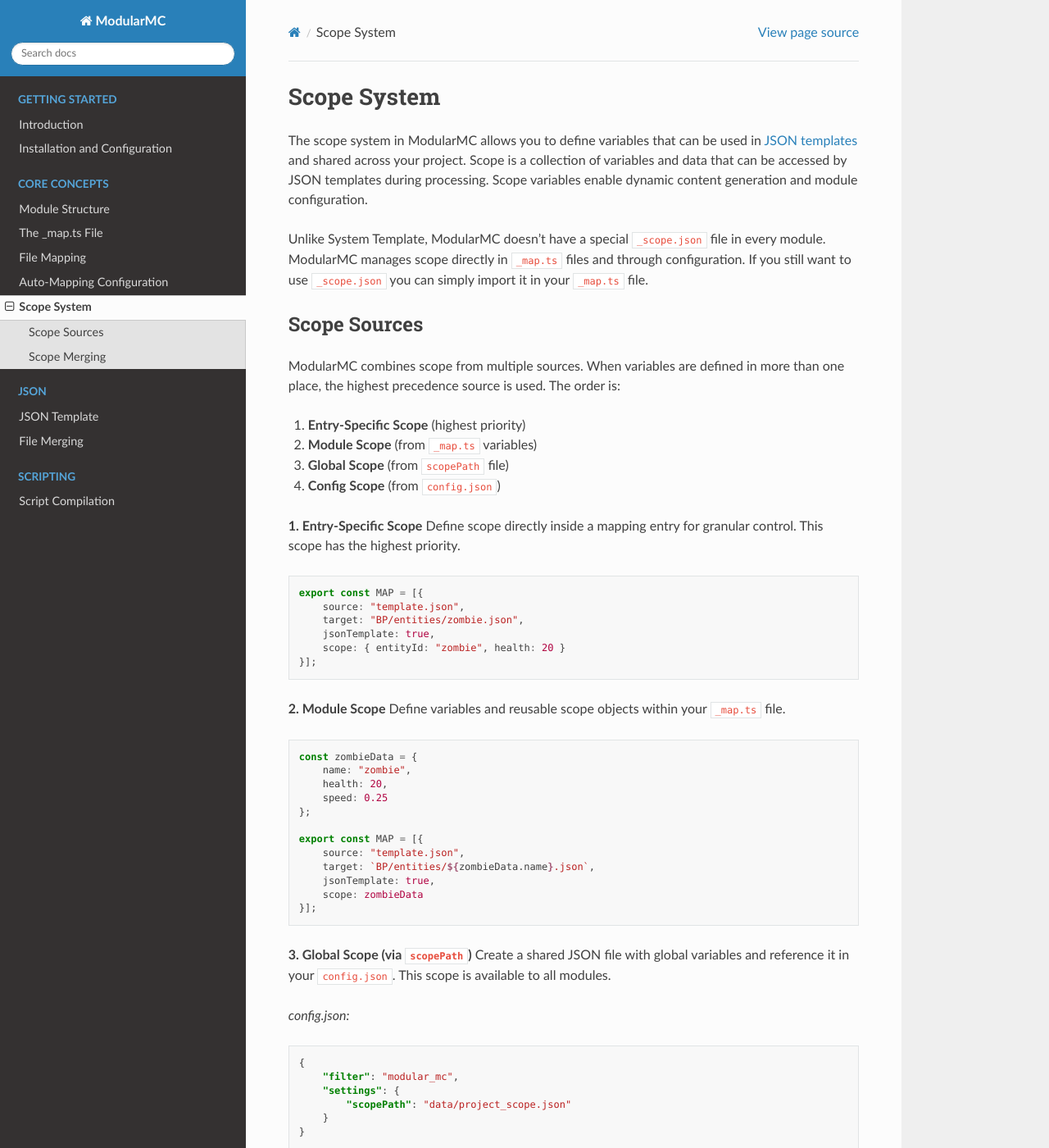
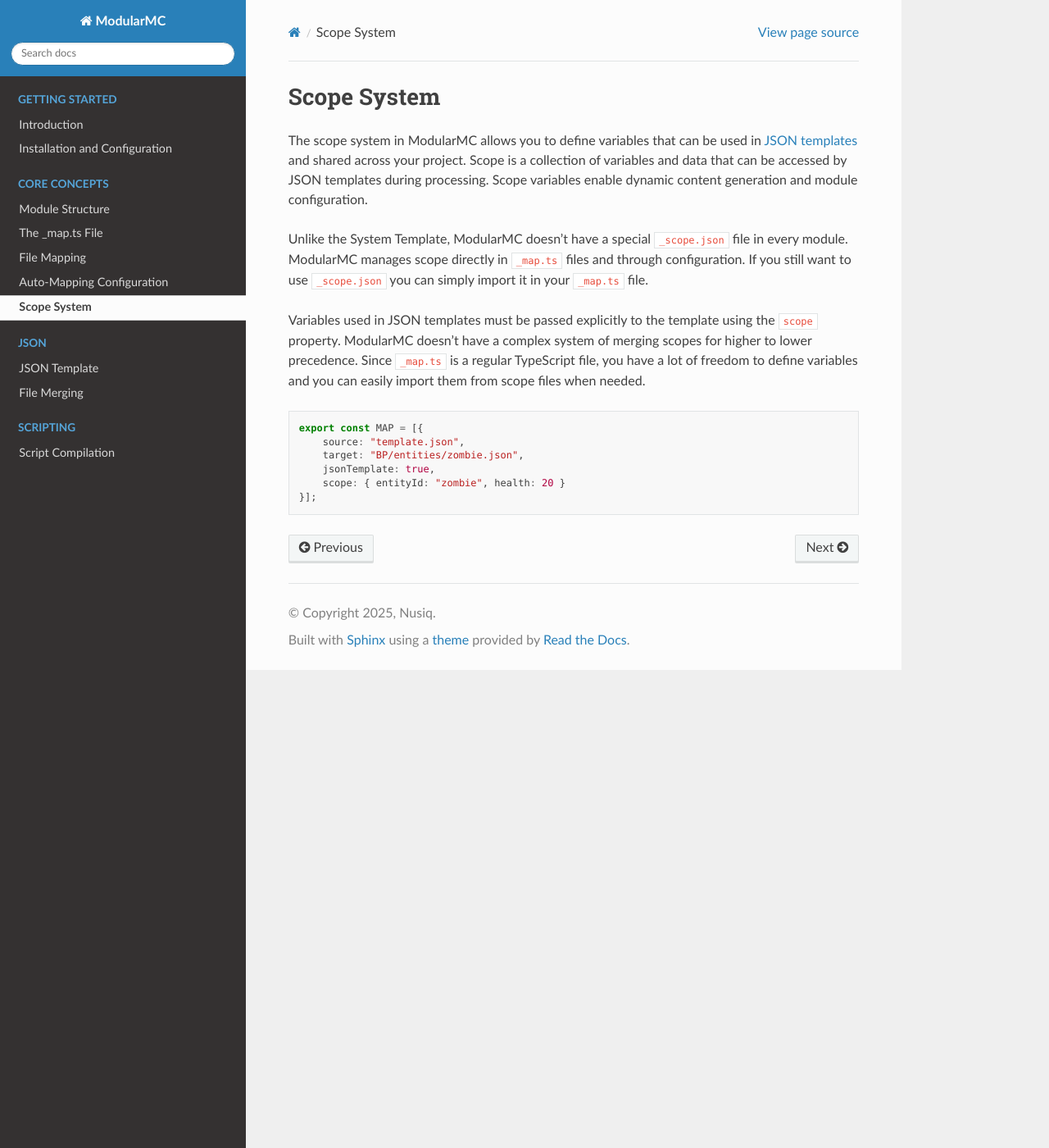
Before and after one commit to Nusiq/modular-mc-docs, a Sphinx documentation site: the page built from docs/concepts/scope-system.md, in a window 1280 px wide and 1400 px high. Shown: the whole window at 82% size. Built offline with Sphinx 7.4.7 and the Read the Docs theme 3.1.0, drawn with Linux system fonts in a browser that asks for light colours; some of the changed text lies outside the part shown.

Commit message:
Removed the documentation of deleted features - scope and scopePath.

````diff
--- a/docs/concepts/scope-system.md
+++ b/docs/concepts/scope-system.md
@@ -3,19 +3,9 @@
 
 The scope system in ModularMC allows you to define variables that can be used in {ref}`JSON templates<json-template>` and shared across your project. Scope is a collection of variables and data that can be accessed by JSON templates during processing. Scope variables enable dynamic content generation and module configuration.
 
-Unlike System Template, ModularMC doesn't have a special `_scope.json` file in every module. ModularMC manages scope directly in `_map.ts` files and through configuration. If you still want to use `_scope.json` you can simply import it in your `_map.ts` file.
+Unlike the System Template, ModularMC doesn't have a special `_scope.json` file in every module. ModularMC manages scope directly in `_map.ts` files and through configuration. If you still want to use `_scope.json` you can simply import it in your `_map.ts` file.
 
-## Scope Sources
-
-ModularMC combines scope from multiple sources. When variables are defined in more than one place, the highest precedence source is used. The order is:
-
-1. **Entry-Specific Scope** (highest priority)
-2. **Module Scope** (from `_map.ts` variables)
-3. **Global Scope** (from `scopePath` file)
-4. **Config Scope** (from `config.json`)
-
-**1. Entry-Specific Scope**
-Define scope directly inside a mapping entry for granular control. This scope has the highest priority.
+Variables used in JSON templates must be passed explicitly to the template using the `scope` property. ModularMC doesn't have a complex system of merging scopes for higher to lower precedence. Since `_map.ts` is a regular TypeScript file, you have a lot of freedom to define variables and you can easily import them from scope files when needed.
 
 ```typescript
 export const MAP = [{
@@ -25,64 +15,3 @@ export const MAP = [{
     scope: { entityId: "zombie", health: 20 }
 }];
 ```
-
-**2. Module Scope**
-Define variables and reusable scope objects within your `_map.ts` file.
-
-```typescript
-const zombieData = {
-    name: "zombie",
-    health: 20,
-    speed: 0.25
-};
-
-export const MAP = [{
-    source: "template.json",
-    target: `BP/entities/${zombieData.name}.json`,
-    jsonTemplate: true,
-    scope: zombieData
-}];
-```
-
-**3. Global Scope (via `scopePath`)**
-Create a shared JSON file with global variables and reference it in your `config.json`. This scope is available to all modules.
-
-*config.json:*
-```json
-{
-    "filter": "modular_mc",
-    "settings": {
-        "scopePath": "data/project_scope.json"
-    }
-}
-```
-
-*data/project_scope.json:*
-```json
-{
-    "namespace": "mypack",
-    "author": "MyName"
-}
-```
-
-**4. Config Scope**
-Define scope directly in the filter settings in `config.json`. This is the lowest priority scope.
-
-```json
-{
-    "filter": "modular_mc",
-    "settings": {
-        "scope": {
-            "version": "1.0.0",
-            "difficulty": "hard"
-        }
-    }
-}
-```
-
-These variables are available in all modules unless overridden by a higher-priority scope.
-
-## Scope Merging
-
-When multiple scope sources define the same variable, higher precedence sources override lower ones. The scopes are merged using the same principles as the file merging system for
-JSON files. See {ref}`File Merging<file-merging>` for more details.
````
Also changed, not shown: docs/concepts/the-map-ts-file.md (+5 -1 lines), docs/getting-started/installation-and-configuration.md (+0 -13 lines), docs/json/json-template.md (+1 -1 lines).
